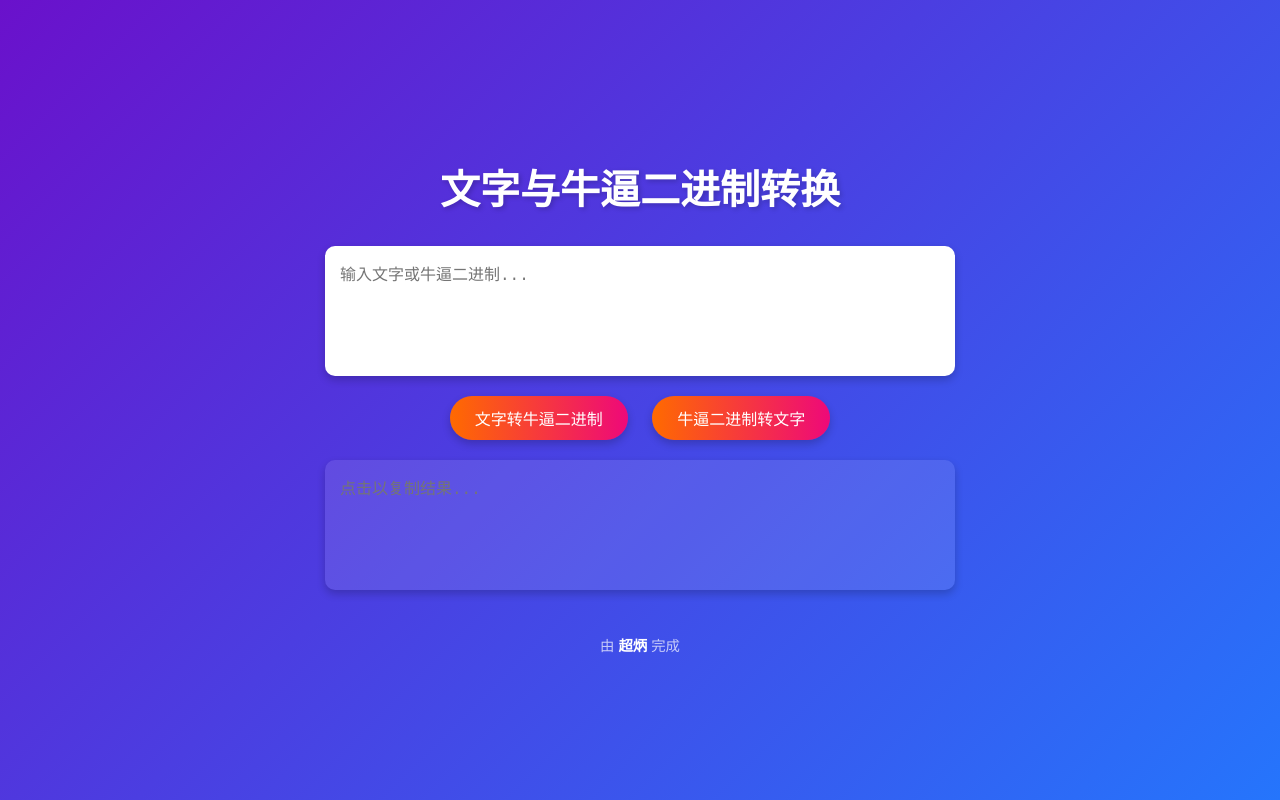
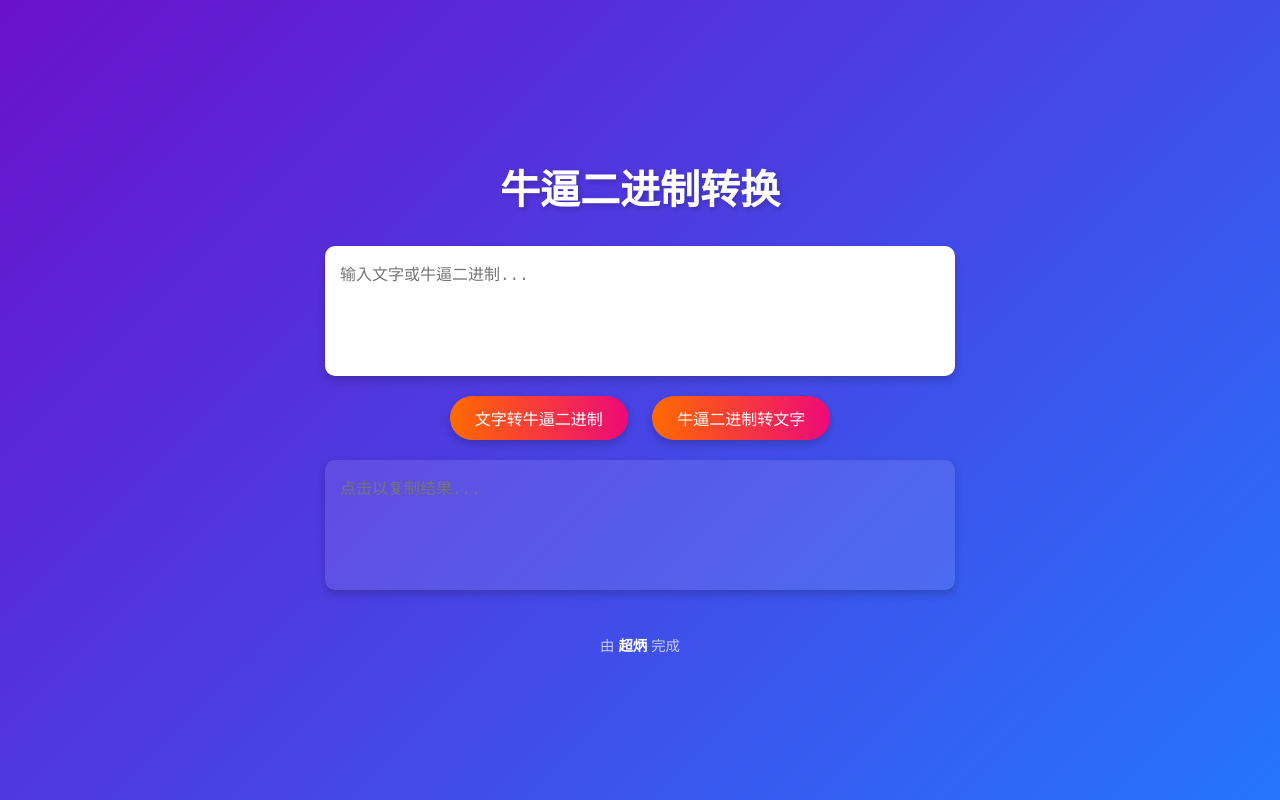
Before and after one commit to sunxibing114514/nb-binary-system, a plain HTML site: page index.html in a window 1280 px wide. Drawn offline with Linux system fonts and the light colour scheme.

Commit message:
更新 index.html

```diff
--- a/index.html
+++ b/index.html
@@ -86,7 +86,7 @@
   </style>
 </head>
 <body>
-  <h1>文字与牛逼二进制转换</h1>
+  <h1>牛逼二进制转换</h1>
   <textarea id="inputText" placeholder="输入文字或牛逼二进制..."></textarea>
   <div>
     <button onclick="textToBinary()">文字转牛逼二进制</button>
```
